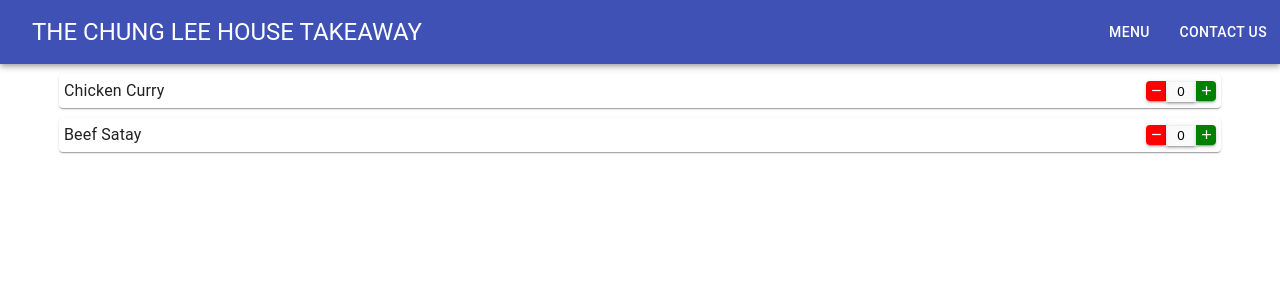
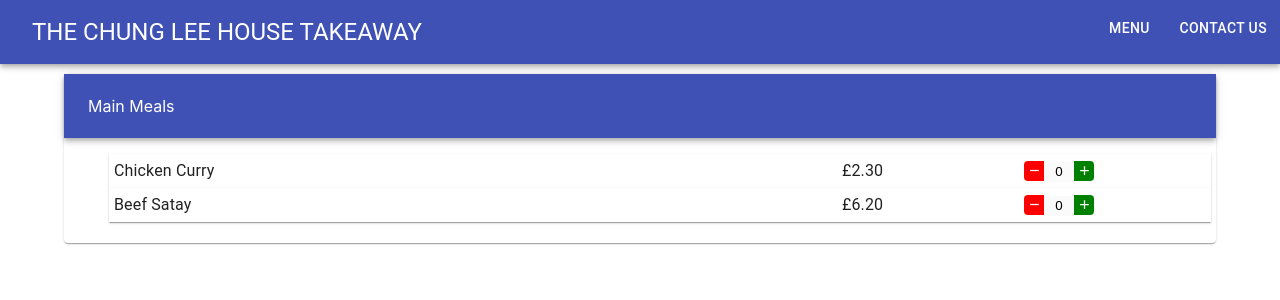
Before and after one commit to JK-Chung/takeaway_menu, a React (Create React App) app: page / in a window 1280 px wide. Shown: the top 300 px of the page. Built offline with nearby package versions, Linux system fonts and the light colour scheme; the HTML template or start-up script is replaced by a standard one.

Commit message:
Working on FoodItem to add total price
Signed-off-by: Jee Ken Chung <chungjeeken@gmail.com>

```diff
--- a/src/App.js
+++ b/src/App.js
@@ -5,17 +5,19 @@ import Header from "./Components/Layout/Header";
 import FoodItem from "./Components/FoodItem";
 
 import menuData from "./Resources/menu.json";
+import FoodSection from "./Components/FoodSection";
 
 const generateUIComponentsFromMenuData = () => {
+    let i = 0;
     return menuData
-        .map(menuDatum => <FoodItem key={menuDatum.id} foodName={menuDatum.name}/>)
+        .map(menuDatum => <FoodItem key={i++} foodDatum={menuDatum}/>)
 };
 
 const App = () => {
     return (
         <React.Fragment>
           <Header />
-          { generateUIComponentsFromMenuData() }
+          <FoodSection sectionName="Main Meals" menuData={menuData} />
         </React.Fragment>
     );
 };
--- a/src/Components/CounterTextField/CounterTextField.js
+++ b/src/Components/CounterTextField/CounterTextField.js
@@ -21,7 +21,7 @@ const BaseButton = props => {
     };
 
     return (
-        <Button variant="contained" style={{...baseButtonStyle, ...props.style}} onClick={props.onClick}>
+        <Button style={{...baseButtonStyle, ...props.style}} onClick={props.onClick}>
             { React.cloneElement(props.children, {style: baseButtonContentStyle, ...props.children.style}) }
         </Button>
     )
@@ -68,12 +68,10 @@ const TextField = props => {
                 "padding": "0px",
                 "textAlign": "center",
                 "color": "black",
-                "boxShadow": "0px 1px 5px 0px rgba(0,0,0,0.2),0px 2px 2px 0px " +
-                    "rgba(0,0,0,0.14),0px 3px 1px -2px rgba(0,0,0,0.12)",
 
                 // For some reason, the textfield won't line up with the buttons
                 "position": "relative",
-                "top": "1px"
+                "top": "1.4px"
             }}
         />
     )
@@ -83,13 +81,16 @@ export default props => {
     const [counter, setCounter] = useState(0);
 
     const decrementCounter = () => {
-        if(counter !== 0)
+        if(counter !== 0) {
             setCounter(counter - 1);
+        }
     } ;
     const incrementCounter = () => {
         if(counter !== 99)
             setCounter(counter + 1);
     };
+
+    React.useEffect(() => props.onChange(counter));
 
     return (
         <div style={props.style}>
--- a/src/Components/FoodItem.js
+++ b/src/Components/FoodItem.js
@@ -4,31 +4,55 @@ import Typography from "@material-ui/core/Typography";
 
 import CounterTextField from "./CounterTextField/CounterTextField";
 import {makeStyles} from "@material-ui/core";
+import Grid from "@material-ui/core/Grid";
 
 const useStyles = makeStyles(theme => ({
-    grid: {
-        "flewGrow": 1
-    },
     paper: {
-        "width": "90%",
-        "marginTop": "10px",
-        "marginLeft": "auto",
-        "marginBottom": "10px",
-        "marginRight": "auto",
+        "marginLeft": "5px",
+        "marginRight": "5px",
+        "width": "auto",
 
-        "padding": "5px"
+        "padding": "5px",
+
+        "borderRadius": "unset"
     }
 }));
+
+const generateTotalPriceUIComponent = (foodItem, total) => {
+    if(total === 0)
+        return "";
+
+    return (
+        <Typography variant="body1" style={{"display": "inline"}}>
+            {"£" + (foodItem.price * total).toFixed(2)}
+        </Typography>
+    )
+};
 
 export default props => {
     const classes = useStyles();
 
+    let total = 0;
     return(
         <Paper className={classes.paper}>
-            <Typography variant="body1" style={{"display": "inline"}}>
-                {props.foodName}
-            </Typography>
-            <CounterTextField style={{"float": "right"}} />
+            <Grid container spacing={0}>
+                <Grid item xs={8}>
+                    <Typography variant="body1" style={{"display": "inline"}}>
+                        {props.foodItem.name}
+                    </Typography>
+                </Grid>
+                <Grid item xs={2}>
+                    <Typography variant="body1" style={{"display": "inline"}}>
+                        {"£" + props.foodItem.price.toFixed(2)}
+                    </Typography>
+                </Grid>
+                <Grid item xs={2}>
+                    <CounterTextField onChange={count => total = count}/>
+                </Grid>
+                {
+                    generateTotalPriceUIComponent(props.foodItem, total)
+                }
+            </Grid>
         </Paper>
     )
 }
--- /dev/null
+++ b/src/Components/FoodSection.js
@@ -0,0 +1,42 @@
+import React from "react";
+import Paper from "@material-ui/core/Paper";
+import {makeStyles} from "@material-ui/core";
+import AppBar from "@material-ui/core/AppBar";
+import Toolbar from "@material-ui/core/Toolbar";
+import FoodItem from "./FoodItem";
+
+const useStyles = makeStyles(theme => ({
+    paper: {
+        "width": "90%",
+        "marginTop": "10px",
+        "marginLeft": "auto",
+        "marginBottom": "10px",
+        "marginRight": "auto",
+
+        "paddingBottom": "5px"
+    }
+}));
+
+const convertMenuDataToOrderedList = menuData => {
+    let i = 0;
+    return (
+        <ul>
+            { menuData.map(foodItem => <FoodItem key={i++} foodItem={foodItem} />) }
+        </ul>
+    )
+};
+
+export default props => {
+    const classes = useStyles();
+
+    return (
+        <Paper className={classes.paper}>
+            <AppBar position="static" style={{"marginBottom": "5px"}}>
+                <Toolbar>
+                    { props.sectionName }
+                </Toolbar>
+            </AppBar>
+            { convertMenuDataToOrderedList(props.menuData) }
+        </Paper>
+    )
+};
--- a/src/Components/Layout/Header.js
+++ b/src/Components/Layout/Header.js
@@ -1,7 +1,6 @@
 import React from 'react';
 import Toolbar from "@material-ui/core/Toolbar";
 import AppBar from "@material-ui/core/AppBar";
-
 import Button from "@material-ui/core/Button";
 import Typography from "@material-ui/core/Typography";
 
@@ -38,8 +37,10 @@ export default props => {
     return (
         <AppBar position="static">
             <Toolbar>
+                <div style={{ "display": "flex" }}>
                 <HomeButton />
-                <PageButtons style={{"position": "absolute", "right": "0px"}}/>
+                <PageButtons style={{ "position": "absolute", "right": "0px" }}/>
+                </div>
             </Toolbar>
         </AppBar>
     )
```
